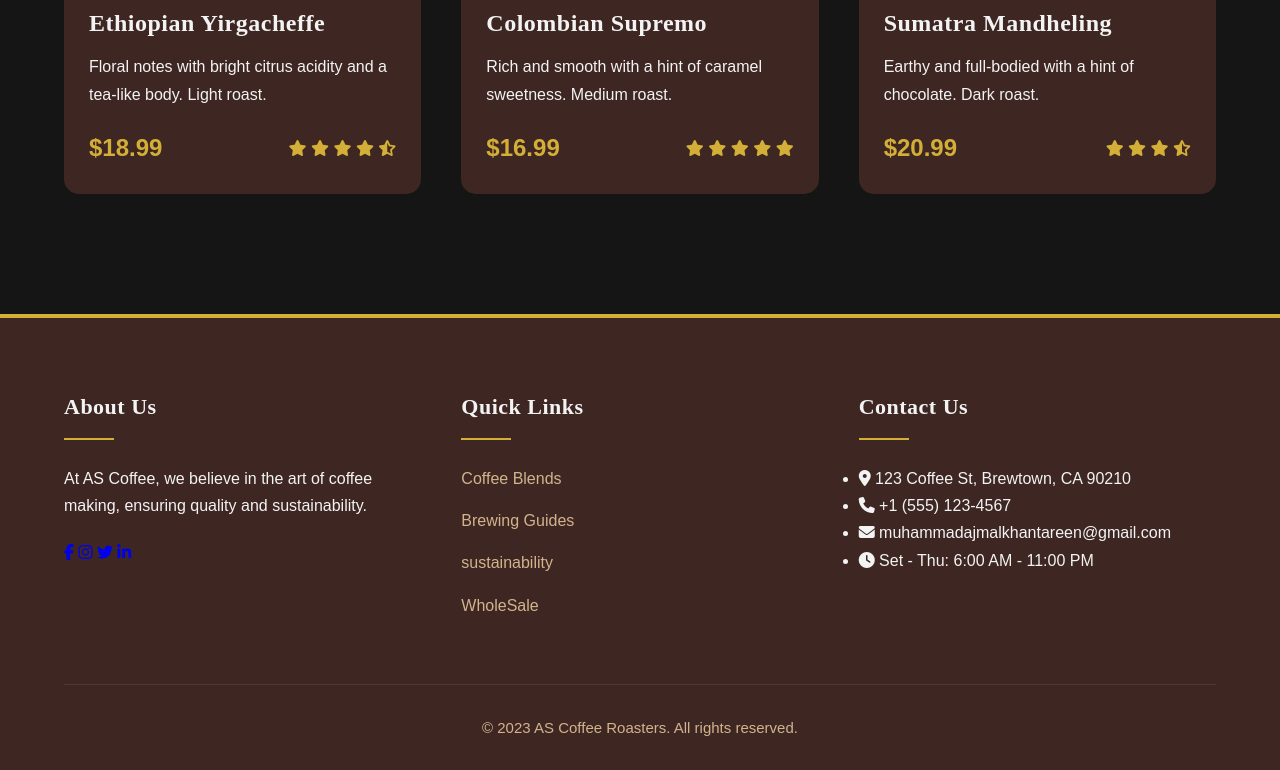
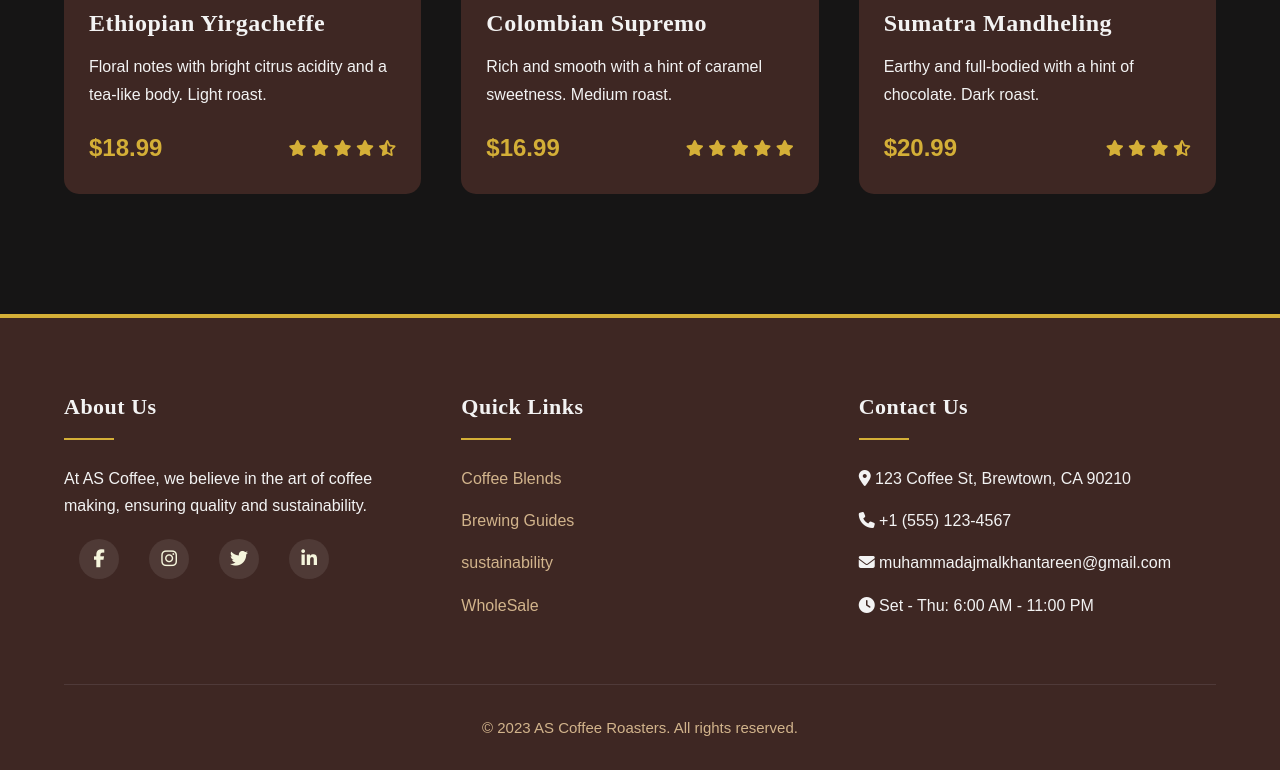
Before and after one commit to muhammadajmalkhantareen/Coffee_shop_web, a plain HTML site: page index.html in a window 1280 px wide. Shown: the part 1464-2234 px from the top of the page. Drawn offline with Linux system fonts and the light colour scheme; a web font is replaced by a local one.

```diff
--- a/index.html
+++ b/index.html
@@ -142,7 +142,7 @@
                     <h3 class="footer-title">About Us</h3>
                     <p style="color: var(--coffe-accent); margin-bottom: 20px;">At AS Coffee, we believe in the art of coffee making, ensuring quality and sustainability.
                     </p>
-                    <div class="social-icons">
+                    <div class="social-links">
                         <a href="#"><i class="fa-brands fa-facebook-f"></i></a>
                         <a href="#"><i class="fa-brands fa-instagram"></i></a>
                         <a href="#"><i class="fa-brands fa-twitter"></i></a>
@@ -160,7 +160,7 @@
                 </div>
                 <div class="footer-column">
                     <h3 class="footer-title">Contact Us</h3>
-                    <ul class="footer links">
+                    <ul class="footer-links">
                         <li>
                             <i class="fa-solid fa-map-marker-alt"></i> 123 Coffee St, Brewtown, CA 90210
                         </li>
--- a/style.css
+++ b/style.css
@@ -422,6 +422,8 @@ footer {
     color: var(--coffee-cream);
     font-size: 18px;
     transition: all 0.3 ease;
+    margin-left: 15px;
+    text-decoration: none;
 }
 
 .social-links a:hover {
```
